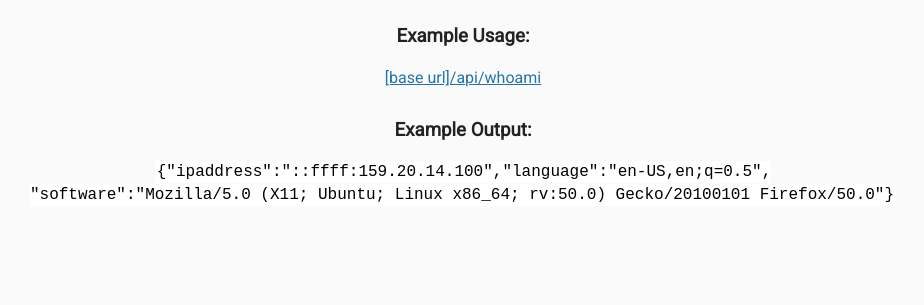
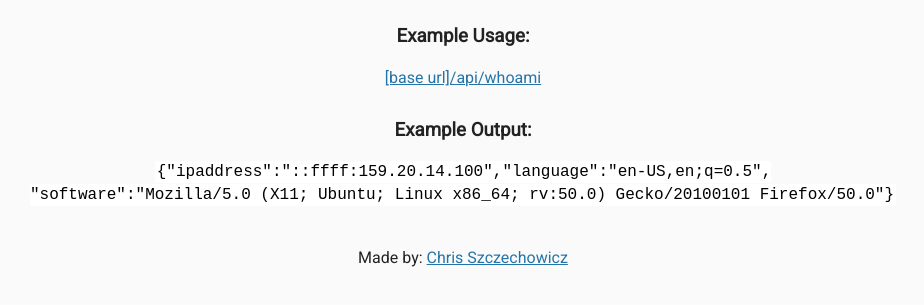
Before and after one commit to christophszcz/request-header-parser-microservice, a website: page views/index.html in a window 1280 px wide. Shown: the part 67-372 px from the top of the page, without its empty margins (177-1101 px from the left). Drawn offline with Linux system fonts and the light colour scheme; files that its build step writes are made by us from their sources.

Commit message:
Update the footer

```diff
--- a/views/index.html
+++ b/views/index.html
@@ -22,6 +22,10 @@
         </p>
       </div>
       <div class="footer">
+        <div class="dev-info">
+          Made by:
+          <a href="https://cjszczechowicz.com" id="website-link" target='_blank'>Chris Szczechowicz</a>
+        </div>
       </div>
    </body>
 </html>
```
